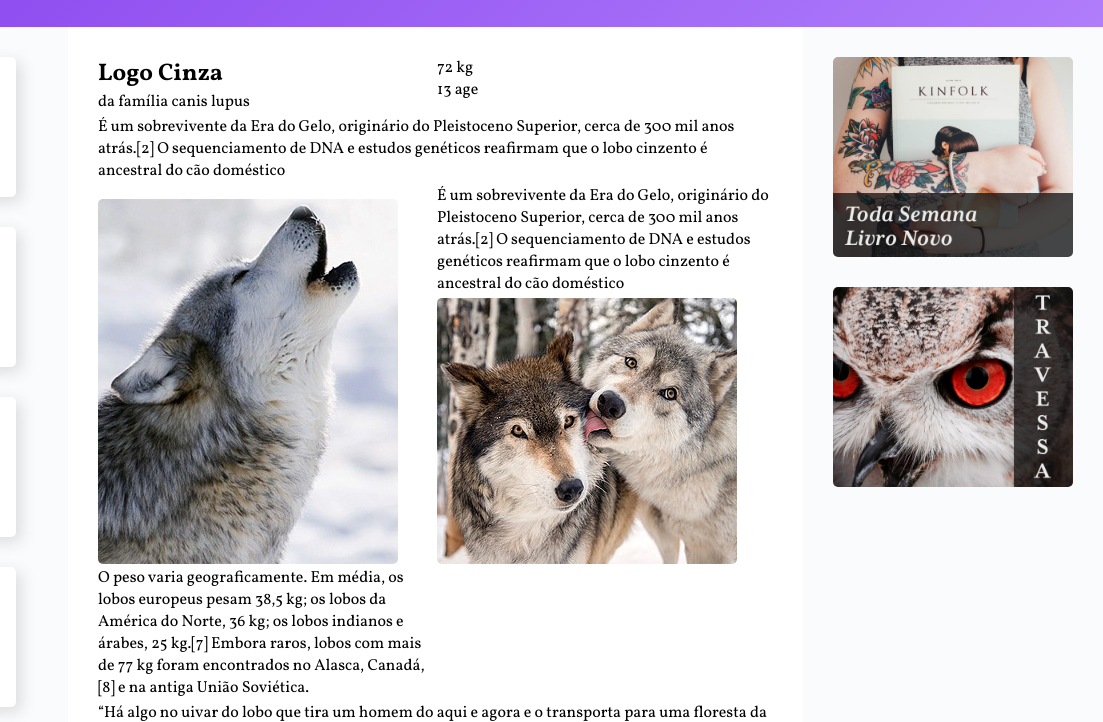
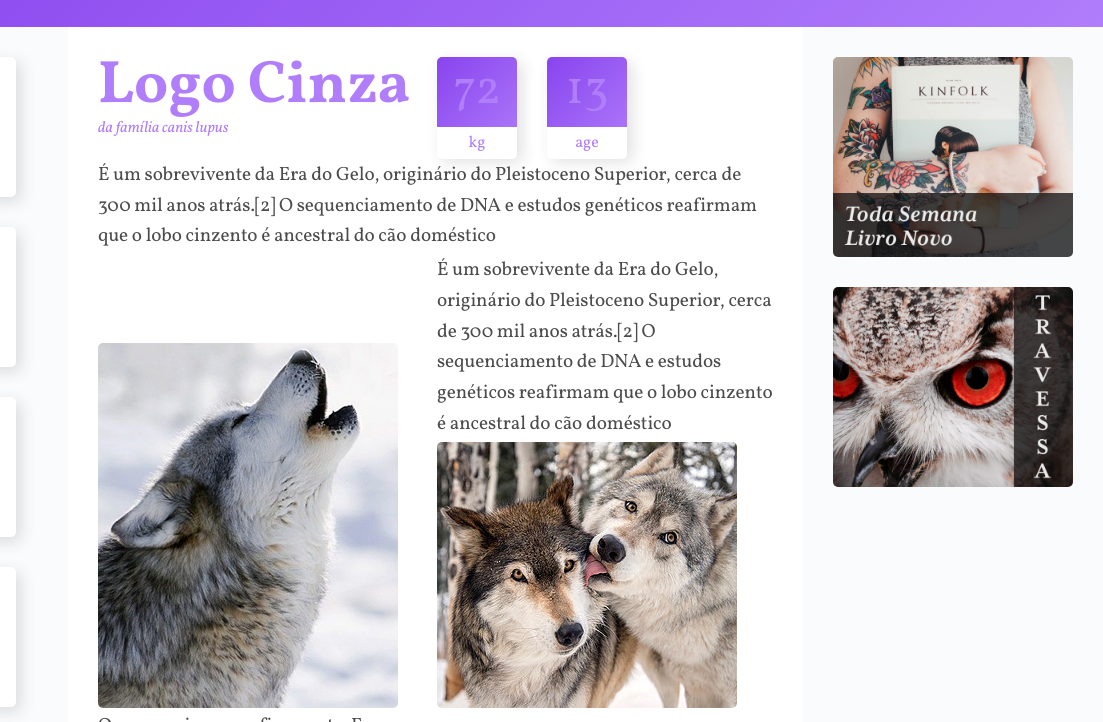
Before and after one commit to matheus-wallace/wildbeasts, a website: page index.html in a window 1280 px wide. Shown: the part 78-800 px from the top of the page, 177-1280 px from the left. Drawn offline with Linux system fonts and the light colour scheme.

Commit message:
feat: styling labels

```diff
--- a/css/styles.css
+++ b/css/styles.css
@@ -3,6 +3,7 @@
 :root {
   --default-gradient: linear-gradient(135deg, #8844ee, #b07dfb);
   --gray-background: #fafbfc;
+  --card-shadow: 5px 5px 15px 0px rgba(44, 44, 44, 0.15);
 }
 
 body,
@@ -99,7 +100,7 @@
   background-color: #ffffff;
   padding: 20px;
   border-radius: 5px;
-  box-shadow: 5px 5px 15px 0px rgba(44, 44, 44, 0.15);
+  box-shadow: var(--card-shadow);
   transition: 0.1s ease-out;
 }
 
@@ -131,6 +132,78 @@
   align-self: end;
 }
 
+/* general content styles */
+
+p {
+  font-size: 1.2em;
+  line-height: 1.6;
+  letter-spacing: -0.005em;
+  color: rgba(0, 0, 0, 0.7);
+}
+
+/* infor */
+
+.info p + p {
+  margin-top: 30px;
+}
+
+/* title */
+
+.title {
+  color: #b07dfb;
+}
+
+.title h1 {
+  font-size: 3.75em;
+  line-height: 1;
+  font-weight: 700;
+}
+
+.title span {
+  font-size: 0.975em;
+  font-style: italic;
+}
+
+/* characteristics */
+
+.characteristics {
+  display: flex;
+  align-items: flex-start;
+}
+
+.characteristics > div {
+  width: 80px;
+  text-align: center;
+  background: var(--default-gradient);
+  border-radius: 5px;
+  box-shadow: var(--card-shadow);
+  position: relative;
+}
+
+.characteristics > div:first-child {
+  margin-right: 30px;
+}
+
+.characteristics span {
+  display: block;
+  color: #b07dfb;
+}
+
+.number {
+  color: #b07dfb;
+  font-size: 3em;
+  line-height: 1;
+  margin: 10px auto;
+}
+
+.label {
+  background-color: #ffffff;
+  border-radius: 0 0 5px 5px;
+  padding: 5px 0;
+  position: relative;
+  top: 2px;
+}
+
 /* ad */
 
 .ad {
--- a/index.html
+++ b/index.html
@@ -44,7 +44,7 @@
       </nav>
 
       <main class="content">
-        <div class="content__title">
+        <div class="title">
           <h1>Logo Cinza</h1>
           <span>da família canis lupus</span>
         </div>
```
